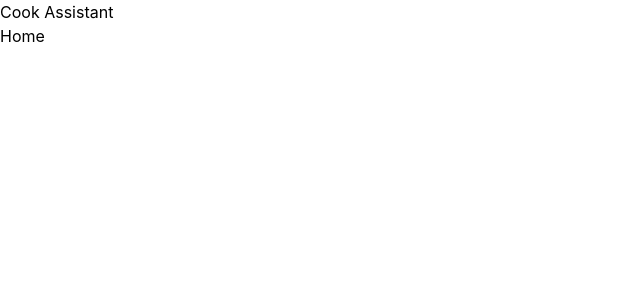
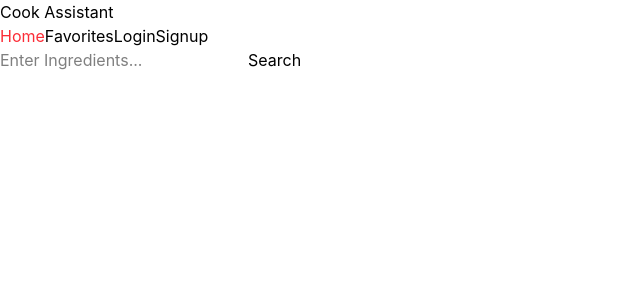
Before and after one commit to JAGANRAJ-K/Cook-Assistant, a React (Vite) app: page / in a window 1280 px wide. Shown: the top 300 px of the page, without its empty margins (0-640 px from the left). Built offline with nearby package versions, Linux system fonts and the light colour scheme.

Commit message:
Implemented MealDB API search and dynamic recipe rendering

```diff
--- a/src/components/Navbar.jsx
+++ b/src/components/Navbar.jsx
@@ -1,9 +1,38 @@
 import React from "react";
+import { Link, NavLink } from "react-router-dom";
 
 const Navbar = () => {
   return (
     <nav>
       <h1>Cook Assistant</h1>
+
+      <NavLink
+        to="/"
+        className={({ isActive }) => (isActive ? "text-red-500" : "")}
+      >
+        Home
+      </NavLink>
+
+      <NavLink
+        to="/favorites"
+        className={({isActive}) => (isActive ? "text-red-500" : "")}
+      >
+        Favorites
+      </NavLink>
+
+      <NavLink
+        to="/login"
+        className={({ isActive }) => (isActive ? "text-red-500" : "")}
+      >
+        Login
+      </NavLink>
+
+      <NavLink
+        to="/signup"
+        className={({ isActive }) => (isActive ? "text-red-500" : "")}
+      >
+        Signup
+      </NavLink>
     </nav>
   );
 };
--- a/src/components/RecipeCard.jsx
+++ b/src/components/RecipeCard.jsx
@@ -0,0 +1,13 @@
+import React from 'react'
+
+const RecipeCard = ({name , image,category}) => {
+  return (
+    <div>
+      <img src={image} alt={name} width={200}/>
+      <h2>{name}</h2>
+      <p>{category}</p>
+    </div>
+  )
+}
+
+export default RecipeCard
--- a/src/components/SearchBar.jsx
+++ b/src/components/SearchBar.jsx
@@ -0,0 +1,23 @@
+import React,{useState} from 'react'
+
+const SearchBar = ({onSearch}) => {
+
+  const[searchTerm,setSearchTerm]=useState("");
+
+  const handleSearch=()=>{
+    onSearch(searchTerm);
+  }
+
+  return (
+    <div>
+      <input type="text" placeholder="Enter Ingredients..."
+      value={searchTerm}
+      onChange={(e)=>setSearchTerm(e.target.value)}
+      />
+      <button onClick={handleSearch}>Search</button>
+      <p>{searchTerm}</p>
+    </div>
+  )
+}
+
+export default SearchBar
--- a/src/pages/Home.jsx
+++ b/src/pages/Home.jsx
@@ -1,11 +1,42 @@
-import React from 'react'
+import React, { useState } from "react";
+import RecipeCard from "../components/RecipeCard";
+import SearchBar from "../components/SearchBar";
 
 const Home = () => {
+  const [recipes, setRecipes] = useState([]);
+  const [hasSearched, setHasSearched] = useState(false);
+
+  const handleSearch = async (value) => {
+    if (!value.trim()) {
+    alert("Please enter ingredients");
+    return;
+  }
+    const response = await fetch(
+      `https://www.themealdb.com/api/json/v1/1/search.php?s=${value}`,
+    );
+
+    const data = await response.json();
+
+    console.log(data);
+
+    setRecipes(data.meals || []);
+    setHasSearched(true);
+  };
+
   return (
     <div>
-      <h1>Home</h1>
+      <SearchBar onSearch={handleSearch} />
+      {hasSearched && recipes.length === 0 && <h2>No recipes found</h2>}
+      {recipes.map((recipe) => (
+        <RecipeCard
+          key={recipe.idMeal}
+          name={recipe.strMeal}
+          category={recipe.strCategory}
+          image={recipe.strMealThumb}
+        />
+      ))}
     </div>
-  )
-}
+  );
+};
 
-export default Home
+export default Home;
```
